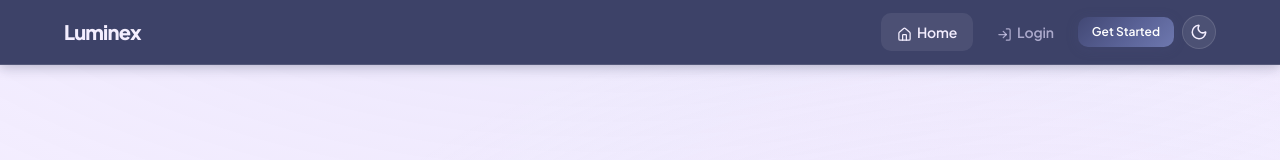
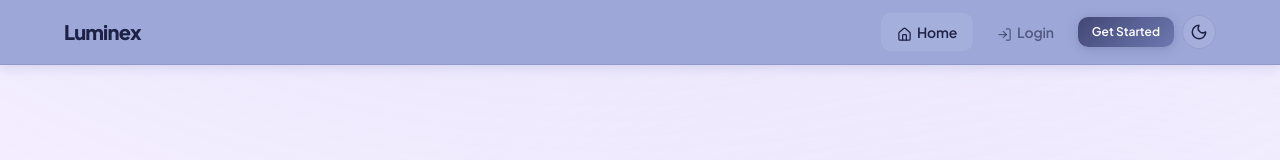
Before and after one commit to anikethana2109-maker/blogspot1, a React (Vite) app in the folder frontend/: page / in a window 1280 px wide. Shown: the top 160 px of the page. Built offline with nearby package versions, Linux system fonts and the light colour scheme; no server answers.

Commit message:
Light theme: navbar changed to periwinkle with dark indigo text

```diff
--- a/frontend/src/index.css
+++ b/frontend/src/index.css
@@ -17,12 +17,12 @@
   --bg-glass-hover: rgba(66, 72, 116, 0.10);
   --bg-input: rgba(255, 255, 255, 0.88);
 
-  /* Navbar — deep indigo: rgb(66,72,116) */
-  --bg-navbar: rgb(66, 72, 116);
-  --bg-navbar-blur: rgba(55, 60, 100, 0.97);
-  --text-navbar: rgb(244, 238, 255);
-  --text-navbar-muted: rgba(220, 214, 247, 0.70);
-  --border-navbar: rgba(255, 255, 255, 0.12);
+  /* Navbar — periwinkle strip in light mode */
+  --bg-navbar: rgb(166, 177, 225);
+  --bg-navbar-blur: rgba(155, 166, 215, 0.97);
+  --text-navbar: rgb(30, 33, 70);
+  --text-navbar-muted: rgba(42, 46, 82, 0.65);
+  --border-navbar: rgba(66, 72, 116, 0.15);
 
   /* Footer — darker indigo */
   --bg-footer: rgb(42, 46, 82);
@@ -54,7 +54,7 @@
   --shadow-lg: 0 8px 32px rgba(66, 72, 116, 0.15);
   --shadow-glow: 0 0 25px rgba(166, 177, 225, 0.22);
   --shadow-card: 0 4px 20px rgba(66, 72, 116, 0.08), inset 0 1px 0 rgba(255, 255, 255, 0.65);
-  --shadow-navbar: 0 2px 12px rgba(42, 46, 82, 0.30);
+  --shadow-navbar: 0 2px 12px rgba(100, 110, 180, 0.22);
 
   /* Spacing */
   --space-xs: 0.25rem;
```
Also changed, not shown: 1 other file (tests, documents, lock files or other folders).
